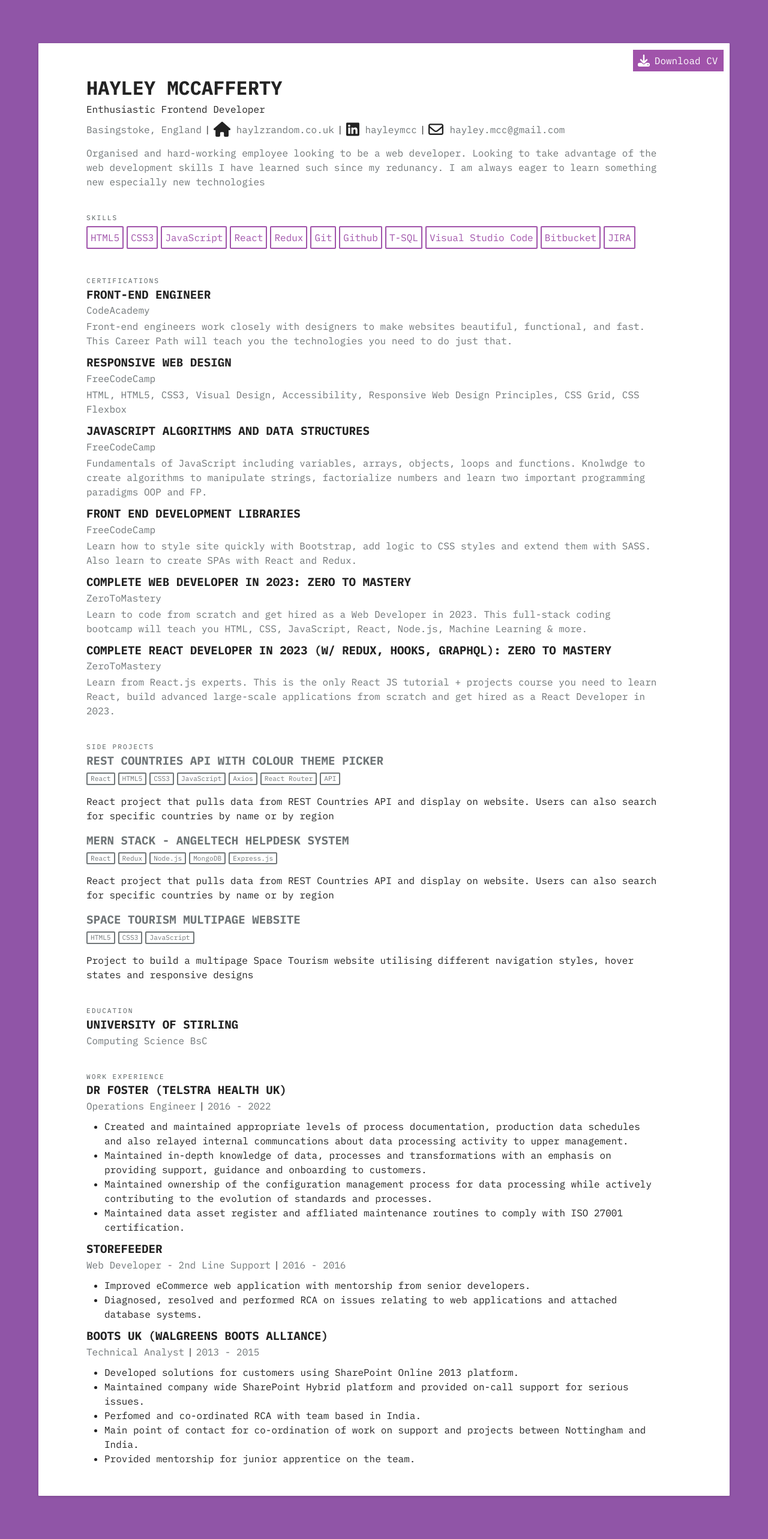
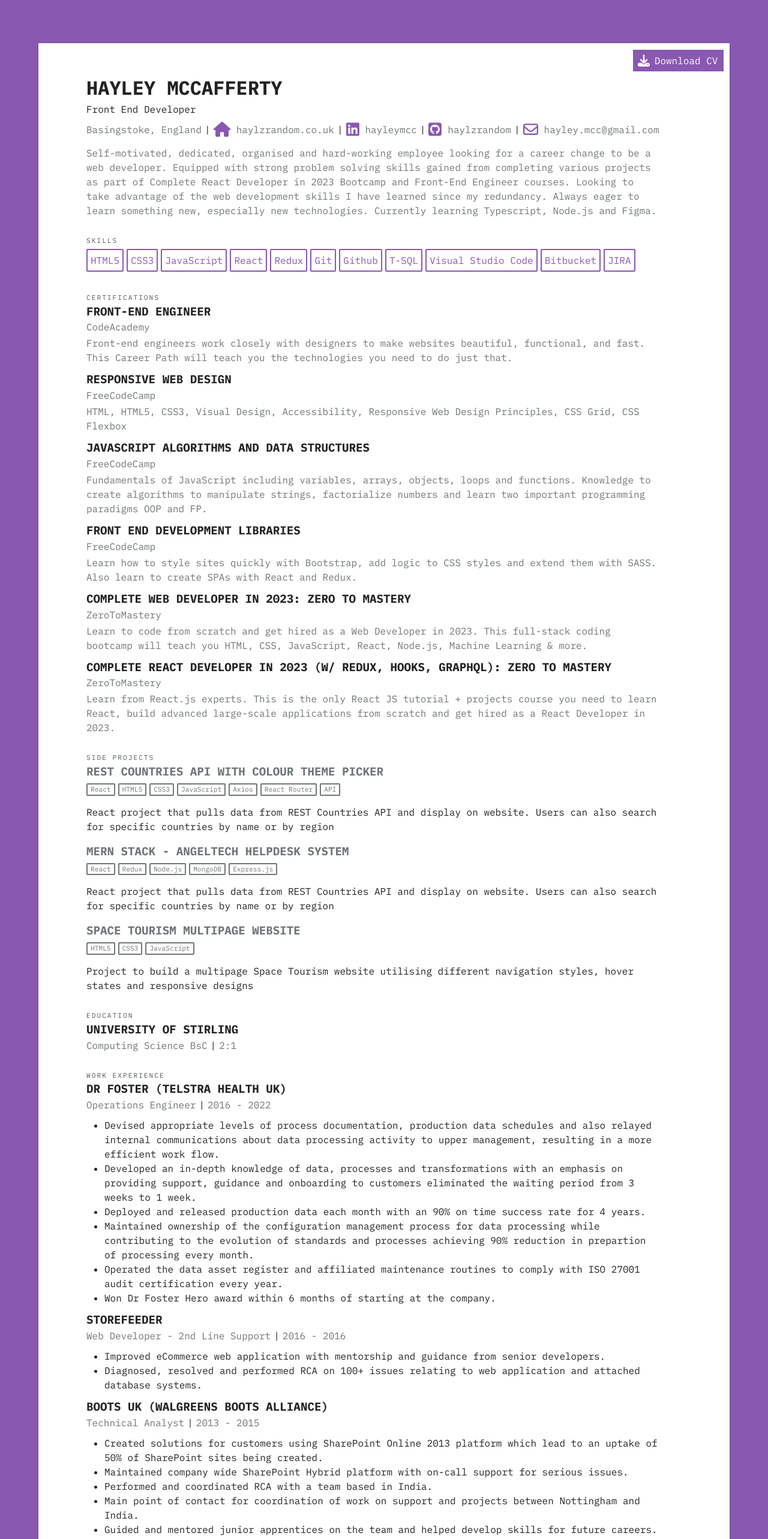
Before and after one commit to HaylzRandom/cv-online, a React (Create React App) app: page / in a window 1280 px wide. Shown: the top 2566 px of the page at 60% size. Before the commit the page ends 2544 px from the top, so only its background shows below. Built offline with nearby package versions, Linux system fonts and the light colour scheme.

Commit message:
Updated CV data and changed some stylings

```diff
--- a/src/App.css
+++ /dev/null
@@ -1,38 +0,0 @@
-.App {
-  text-align: center;
-}
-
-.App-logo {
-  height: 40vmin;
-  pointer-events: none;
-}
-
-@media (prefers-reduced-motion: no-preference) {
-  .App-logo {
-    animation: App-logo-spin infinite 20s linear;
-  }
-}
-
-.App-header {
-  background-color: #282c34;
-  min-height: 100vh;
-  display: flex;
-  flex-direction: column;
-  align-items: center;
-  justify-content: center;
-  font-size: calc(10px + 2vmin);
-  color: white;
-}
-
-.App-link {
-  color: #61dafb;
-}
-
-@keyframes App-logo-spin {
-  from {
-    transform: rotate(0deg);
-  }
-  to {
-    transform: rotate(360deg);
-  }
-}
--- a/src/components/Education.js
+++ b/src/components/Education.js
@@ -9,6 +9,10 @@ const Education = () => {
 				<h3>{education.name}</h3>
 				<div className='edu'>
 					<span className='edu__info'>{education.course}</span>
+					<span className='line' aria-hidden='true'>
+						|
+					</span>
+					<span className='edu__grade'>{education.grade}</span>
 				</div>
 			</div>
 		</section>
--- a/src/components/Introduction.js
+++ b/src/components/Introduction.js
@@ -1,6 +1,6 @@
 import { FontAwesomeIcon } from '@fortawesome/react-fontawesome';
 import { faEnvelope } from '@fortawesome/free-regular-svg-icons';
-import { faLinkedin } from '@fortawesome/free-brands-svg-icons';
+import { faLinkedin, faGithubSquare } from '@fortawesome/free-brands-svg-icons';
 import { faEarthAmericas, faHouse } from '@fortawesome/free-solid-svg-icons';
 
 // Data
@@ -41,6 +41,16 @@ const Introduction = () => {
 					<span className='line' aria-hidden='true'>
 						|
 					</span>
+					<FontAwesomeIcon className='icon' icon={faGithubSquare} />
+					<a
+						className='link'
+						href={`https://github.com/${github}`}
+						aria-label='github'>
+						{github}
+					</a>
+					<span className='line' aria-hidden='true'>
+						|
+					</span>
 					<FontAwesomeIcon className='icon' icon={faEnvelope} />
 					<a className='link' href={`mailto:${email}`} aria-label='email'>
 						{email}
--- a/src/components/Projects.js
+++ b/src/components/Projects.js
@@ -2,6 +2,7 @@
 import { projects } from '../cv-data';
 
 const Projects = () => {
+	if (!projects) return;
 	const projectsList = projects.map((project) => (
 		<div className='project' key={project.title}>
 			<h3>
@@ -17,8 +18,7 @@ const Projects = () => {
 					</span>
 				))}
 			</div>
-
-			<p>{project.description}</p>
+			<p className='project__description'>{project.description}</p>
 		</div>
 	));
 
--- a/src/cv-data.js
+++ b/src/cv-data.js
@@ -4,7 +4,7 @@ const header = {
 
 const introdution = {
 	name: 'Hayley McCafferty',
-	position: 'Enthusiastic Frontend Developer',
+	position: 'Front End Developer',
 	location: 'Basingstoke, England',
 	email: 'hayley.mcc@gmail.com',
 	website: 'haylzrandom.co.uk',
@@ -13,7 +13,7 @@ const introdution = {
 	/* about:
 		'Self-motivated frontend developer equipped with strong problem solving skills gained from completing various programming projects as part of Complete React Developer in 2023 Bootcamp and Front-End Engineer courses. Adept at working well in a team while maintaining focus in own self-development.', */
 	about:
-		'Organised and hard-working employee looking to be a web developer. Looking to take advantage of the web development skills I have learned such since my redunancy. I am always eager to learn something new especially new technologies',
+		'Self-motivated, dedicated, organised and hard-working employee looking for a career change to be a web developer. Equipped with strong problem solving skills gained from completing various projects as part of Complete React Developer in 2023 Bootcamp and Front-End Engineer courses. Looking to take advantage of the web development skills I have learned since my redundancy. Always eager to learn something new, especially new technologies. Currently learning Typescript, Node.js and Figma.',
 };
 
 const skills = [
@@ -48,14 +48,14 @@ const certifications = [
 	{
 		name: 'JavaScript Algorithms and Data Structures',
 		description:
-			'Fundamentals of JavaScript including variables, arrays, objects, loops and functions. Knolwdge to create algorithms to manipulate strings, factorialize numbers and learn two important programming paradigms OOP and FP.',
+			'Fundamentals of JavaScript including variables, arrays, objects, loops and functions. Knowledge to create algorithms to manipulate strings, factorialize numbers and learn two important programming paradigms OOP and FP.',
 		school: 'FreeCodeCamp',
 		/* date: 'January 2022', */
 	},
 	{
 		name: 'Front End Development Libraries',
 		description:
-			'Learn how to style site quickly with Bootstrap, add logic to CSS styles and extend them with SASS. Also learn to create SPAs with React and Redux.',
+			'Learn how to style sites quickly with Bootstrap, add logic to CSS styles and extend them with SASS. Also learn to create SPAs with React and Redux.',
 		school: 'FreeCodeCamp',
 		/* date: 'January 2022', */
 	},
@@ -111,6 +111,7 @@ const projects = [
 
 const education = {
 	name: 'University of Stirling',
+	grade: '2:1',
 	course: 'Computing Science BsC',
 };
 
@@ -121,10 +122,12 @@ const experience = [
 		start: '2016',
 		end: '2022',
 		responsibilities: [
-			'Created and maintained appropriate levels of process documentation, production data schedules and also relayed internal communcations about data processing activity to upper management.',
-			'Maintained in-depth knowledge of data, processes and transformations with an emphasis on providing support, guidance and onboarding to customers.',
-			'Maintained ownership of the configuration management process for data processing while actively contributing to the evolution of standards and processes.',
-			'Maintained data asset register and affliated maintenance routines to comply with ISO 27001 certification.',
+			'Devised appropriate levels of process documentation, production data schedules and also relayed internal communications about data processing activity to upper management, resulting in a more efficient work flow.',
+			'Developed an in-depth knowledge of data, processes and transformations with an emphasis on providing support, guidance and onboarding to customers eliminated the waiting period from 3 weeks to 1 week.',
+			'Deployed and released production data each month with an 90% on time success rate for 4 years.',
+			'Maintained ownership of the configuration management process for data processing while contributing to the evolution of standards and processes achieving 90% reduction in prepartion of processing every month.',
+			'Operated the data asset register and affiliated maintenance routines to comply with ISO 27001 audit certification every year.',
+			'Won Dr Foster Hero award within 6 months of starting at the company.',
 		],
 	},
 	{
@@ -133,8 +136,8 @@ const experience = [
 		start: '2016',
 		end: '2016',
 		responsibilities: [
-			'Improved eCommerce web application with mentorship from senior developers.',
-			'Diagnosed, resolved and performed RCA on issues relating to web applications and attached database systems.',
+			'Improved eCommerce web application with mentorship and guidance from senior developers.',
+			'Diagnosed, resolved and performed RCA on 100+ issues relating to web application and attached database systems.',
 		],
 	},
 	{
@@ -143,11 +146,11 @@ const experience = [
 		start: '2013',
 		end: '2015',
 		responsibilities: [
-			'Developed solutions for customers using SharePoint Online 2013 platform.',
-			'Maintained company wide SharePoint Hybrid platform and provided on-call support for serious issues.',
-			'Perfomed and co-ordinated RCA with team based in India. ',
-			'Main point of contact for co-ordination of work on support and projects between Nottingham and India.',
-			'Provided mentorship for junior apprentice on the team.',
+			'Created solutions for customers using SharePoint Online 2013 platform which lead to an uptake of 50% of SharePoint sites being created.',
+			'Maintained company wide SharePoint Hybrid platform with on-call support for serious issues.',
+			'Performed and coordinated RCA with a team based in India.',
+			'Main point of contact for coordination of work on support and projects between Nottingham and India.',
+			'Guided and mentored junior apprentices on the team and helped develop skills for future careers.',
 		],
 	},
 ];
--- a/src/index.css
+++ b/src/index.css
@@ -3,8 +3,10 @@
 :root {
 
   /* Colours */
-  --body-bg: #9055a7;
-  --accent: #a053aa;
+  /* --body-bg: #9055a7; */
+  --body-bg: #8958b0;
+  /* --accent: #a053aa; */
+  --accent: #8958b0;
   --accent-2: #fea29f;
   --subtitles: #707678;
   --background: #fff;
@@ -14,6 +16,7 @@
   /* Typography */
   --ff-ibm: 'IBM Plex Mono',
     monospace;
+  --ff-print: Calibri, Arial, Helvetica, sans-serif;
 }
 
 *,
@@ -58,7 +61,7 @@ header {
   justify-content: flex-end;
   margin: 0 auto;
   max-width: 1200px;
-  font-family: Arial, Helvetica, sans-serif;
+  /* font-family: Calibri, Arial, Helvetica, sans-serif; */
 }
 
 main {
@@ -202,15 +205,7 @@ ul .detail {
   font-size: 1.5625rem;
   transform: translateY(4px);
   margin-right: 10px;
-}
-
-.sns-icon {
-  max-width: 100%;
-  height: 35px;
-  width: auto;
-  margin: 0;
-  margin-right: 10px;
-  margin-top: 15px;
+  color: var(--accent);
 }
 
 .link-svg {
@@ -302,13 +297,14 @@ section {
 .tech__stack,
 .exp__info,
 .edu__info,
+.edu__grade,
 .cert__detail,
 .lang-level {
   color: var(--subtitles);
 }
 
 h2:not(.name) {
-  margin-top: 40px;
+  margin-top: 30px;
   color: var(--section);
   text-transform: uppercase;
   font-size: 0.7rem;
@@ -386,6 +382,7 @@ h3 {
 
   .icon {
     font-size: 1rem;
+    color: var(--primary);
   }
 
   .link-svg {
@@ -397,18 +394,7 @@ h3 {
     background-color: #fff;
     color: #000;
     font-size: 12px;
-  }
-
-  .introduction {
-    margin-right: 25px;
-  }
-
-  /* section:not(.introduction) {
-    margin-left: 25px;
-  } */
-
-  section {
-    margin-right: 25px;
+    font-family: var(--ff-print);
   }
 
   .skill {
@@ -444,7 +430,6 @@ h3 {
     color: var(--primary);
   }
 
-  .languages,
   .intro__info,
   .exp,
   .edu {
@@ -452,13 +437,6 @@ h3 {
     flex-flow: row wrap;
   }
 
-  .languages {
-    justify-content: flex-start;
-  }
-
-  .language {
-    margin-right: 30px;
-  }
 
   main {
     background-color: #fff;
@@ -508,7 +486,7 @@ h3 {
   }
 
   h2:not(.name) {
-    margin-top: 15px;
+    margin-top: 10px;
     font-size: 0.5rem;
     text-transform: uppercase;
   }
@@ -527,15 +505,14 @@ h3 {
     color: var(--primary);
   }
 
-  .school > h3:not(:first-child) {
+  .school {
     margin-top: 5px;
   }
 
-  .languages {
-    margin-top: -10px;
-  }
+  /* #education {
+    margin-top: 10em;
+  } */
 
-  .languages,
   span,
   .intro__info > .info,
   .intro__info > .line,
@@ -543,9 +520,7 @@ h3 {
     font-size: 12px;
   }
 
-  .download__btn,
-  .lang-button,
-  #sns-section {
+  .download__btn {
     display: none;
   }
 }
```
Also changed, not shown: 1 other file (tests, documents, lock files or other folders).
